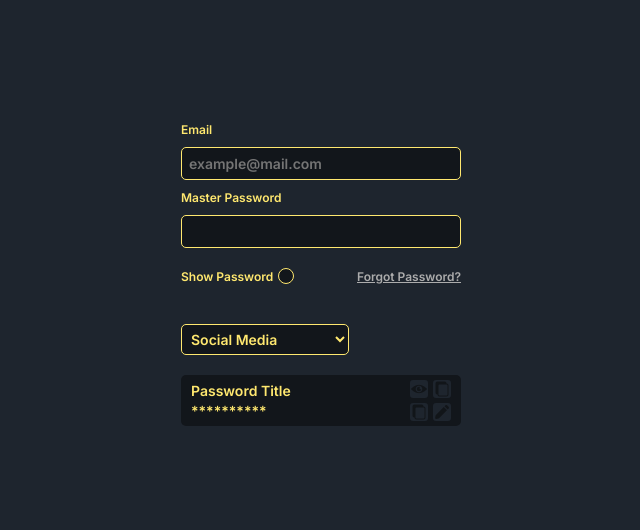
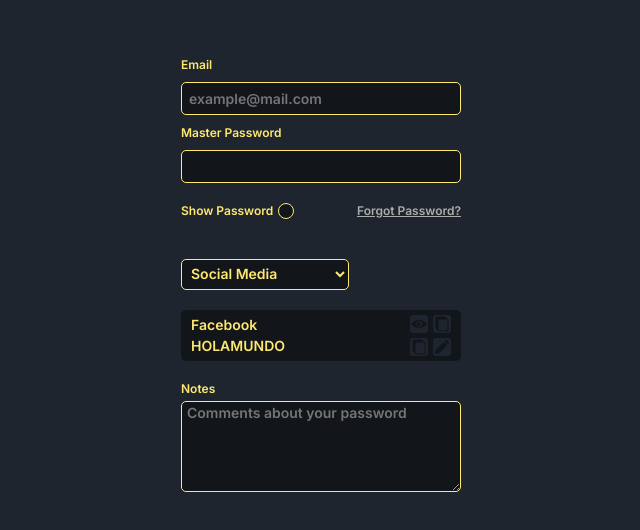
Before and after one commit to cfernandom/password-manager-react, a React (Vite) app: page /profile in a window 1280 px wide. Shown: the part 126-656 px from the top of the page, without its empty margins (319-959 px from the left). Built offline with nearby package versions, Linux system fonts and the light colour scheme.

Commit message:
feat(components):UsrComment component and copy to clipboard button on PasswordInfo box component

```diff
--- a/src/components/PasswordInfo.jsx
+++ b/src/components/PasswordInfo.jsx
@@ -2,19 +2,29 @@ import eyeIcon from '../images/icon-eye.png'
 import editIcon from '../images/icon-edit.png'
 import copyIcon from '../images/icon-copy.png'
 import '../stylesheets/PasswordInfo.css'
+import PropTypes from 'prop-types'
 
-function PasswordInfo () {
+function PasswordInfo ({ passwordTitle, password }) {
+    const copyPass = document.querySelector(`.${passwordTitle} p`)
+    const copyToClipboard = () => {
+        navigator.clipboard.writeText(copyPass.innerText)
+            .then(() => {
+                alert('Password copied to clipboard')
+            })
+            .catch(e => alert('Error copying to clipboard', e))
+    }
+
     return (
-        <div className='password-container'>
+        <div className={`password-container ${passwordTitle}`}>
             <div className='password-text'>
-                <h2>Password Title</h2>
-                <p>**********</p>
+                <h2>{passwordTitle}</h2>
+                <p className={`${passwordTitle}-password`}>{password}</p>
             </div>
             <div className='password-icons'>
                 <div className='icon-pass'>
                     <img className='icon-logo' src={eyeIcon} alt='icon-eye' />
                 </div>
-                <div className='icon-pass'>
+                <div className='icon-pass' onClick={copyToClipboard}>
                     <img className='icon-logo' src={copyIcon} alt='icon-copy' />
                 </div>
                 <div className='icon-pass'>
@@ -28,4 +38,9 @@ function PasswordInfo () {
     )
 }
 
+PasswordInfo.propTypes = {
+    passwordTitle: PropTypes.string,
+    password: PropTypes.string
+}
+
 export default PasswordInfo
--- /dev/null
+++ b/src/components/UsrComment.jsx
@@ -0,0 +1,18 @@
+import '../stylesheets/UsrComment.css'
+
+function UsrComment () {
+    return (
+        <div className='notes-container'>
+            <label htmlFor='myTextArea'>Notes</label>
+            <textarea
+                name='myTextArea'
+                id='myTextArea'
+                cols='30'
+                rows='5'
+                placeholder='Comments about your password'>
+            </textarea>
+        </div>
+    )
+}
+
+export default UsrComment
--- a/src/pages/Profile.jsx
+++ b/src/pages/Profile.jsx
@@ -1,5 +1,6 @@
 import CategorySelect from '../components/CategorySelect'
 import PasswordInfo from '../components/PasswordInfo'
+import UsrComment from '../components/UsrComment'
 import LoginForm from '../features/authentication/components/LoginForm'
 
 export function Profile () {
@@ -7,7 +8,11 @@ export function Profile () {
         <div>
             <LoginForm />
             <CategorySelect />
-            <PasswordInfo />
+            <PasswordInfo
+                passwordTitle='Facebook'
+                password='HOLAMUNDO'
+            />
+            <UsrComment />
         </div>
     )
 }
--- a/src/stylesheets/PasswordInfo.css
+++ b/src/stylesheets/PasswordInfo.css
@@ -39,4 +39,9 @@
     max-width: 100%; /* Ajustar imagen al contenedor */
     height: auto; /* Mantener la proporción de la imagen */
     filter:invert(4%) sepia(4%) saturate(4860%) hue-rotate(173deg) brightness(93%) contrast(91%);
+    cursor: pointer;
+    transition: 0.3s;
 }
+.icon-logo:hover{
+    filter: invert(99%) sepia(92%) saturate(1117%) hue-rotate(328deg) brightness(100%) contrast(105%);
+}
--- /dev/null
+++ b/src/stylesheets/UsrComment.css
@@ -0,0 +1,15 @@
+.notes-container{
+    display: flex;
+    flex-direction: column;
+    margin-top: 20px;
+    gap: 5px;
+    max-width: 280px;
+    color: #FFE86F
+}
+#myTextArea{
+    background-color: #12161B;
+    border: 1px solid #FFE86F;
+    border-radius: 5px;
+    padding: 2px 5px;
+    color: #FFE86F;
+}
```
